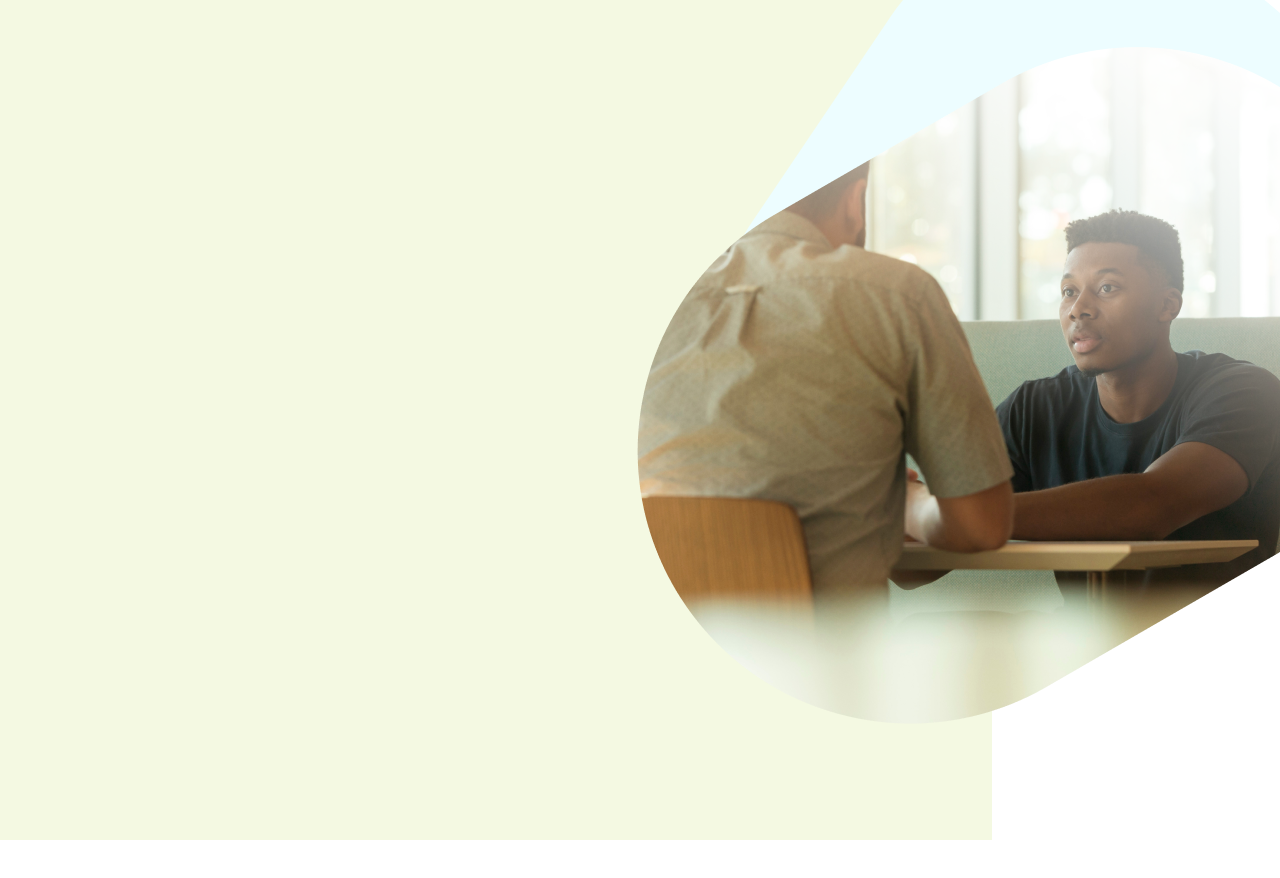
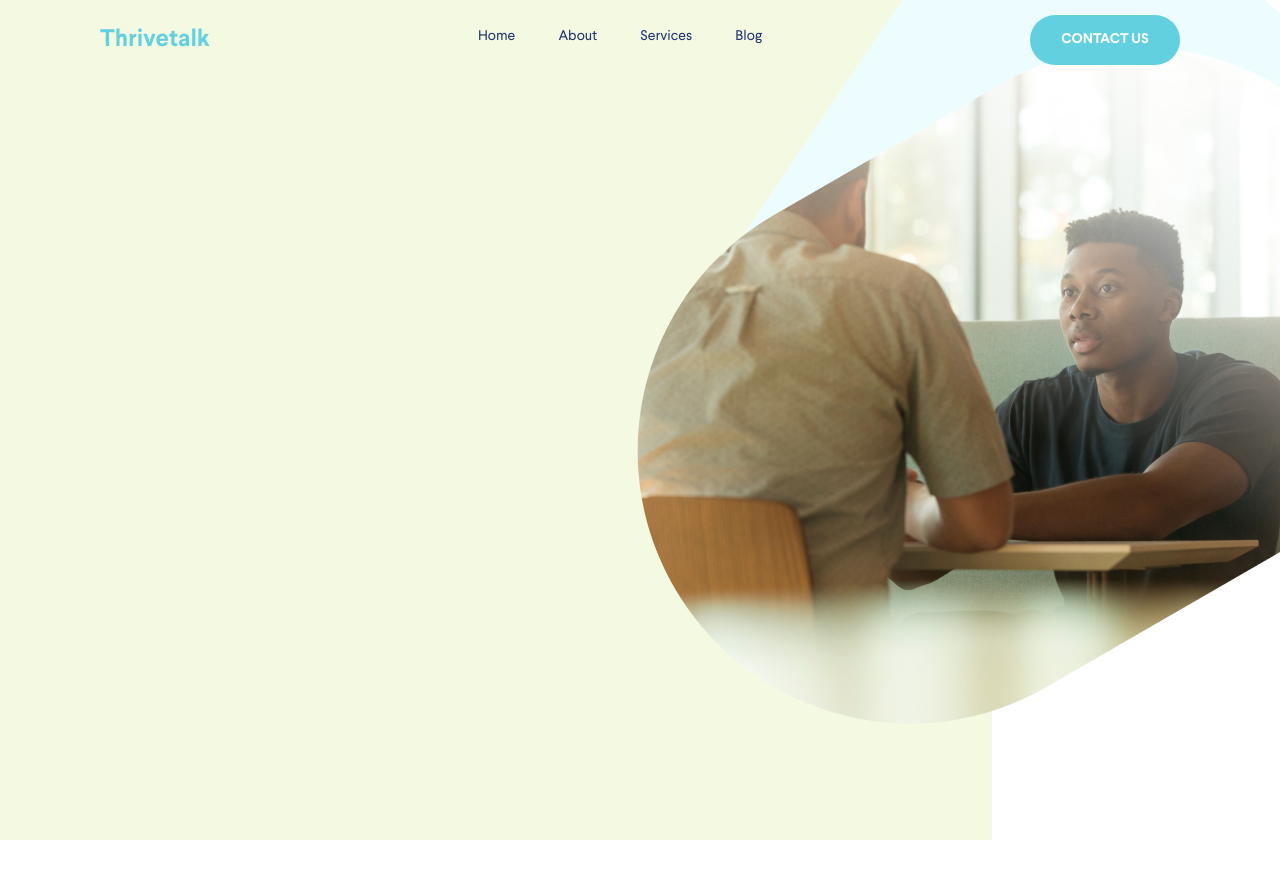
Before and after one commit to superigrooper/Thrivetalk, a website: page src/index.html in a window 1280 px wide. Shown: the top 878 px of the page. Drawn offline with nearby package versions, Linux system fonts and the light colour scheme; files that its build step writes are made by us from their sources.

Commit message:
Header...

```diff
--- a/src/index.html
+++ b/src/index.html
@@ -55,6 +55,21 @@
             <div class="hero__blue-layer"></div>
             <img src="img/hero.png" alt="hero">
         </div>
+        <div class="container">
+            <header class="hero__header">
+                <a href="" class="hero__logo">Thrivetalk</a>
+                <nav class="navigation">
+                    <ul class="navigation__list">
+                        <li class="navigation__item"><a href="" class="navigation__link">Home</a></li>
+                        <li class="navigation__item"><a href="" class="navigation__link">About</a></li>
+                        <li class="navigation__item"><a href="" class="navigation__link">Services</a></li>
+                        <li class="navigation__item"><a href="" class="navigation__link">Blog</a></li>
+                      </ul>
+                </nav>
+                <a href="" class="button">contact us</a>
+            </header>
+        </div>
+
     </section>
 
     <section class="why">
--- a/src/scss/_base.scss
+++ b/src/scss/_base.scss
@@ -0,0 +1,5 @@
+.container {
+    max-width: 1080px;
+    margin: 0 auto;
+    position: relative;
+}
--- a/src/scss/_variables.scss
+++ b/src/scss/_variables.scss
@@ -1,8 +1,10 @@
+$white: #FFFFFF;
 $main-color: #62D0DF;
 $hero-bg-color: #F4F9E2;
 $dark-text: #22356F;
 $light-text: rgba($color: #22356F, $alpha: .5);
 $get-link: #F9B640;
+$light-blue: #EDFDFF;
 
 // services  items bg-color
 $pink: #FFE2DE;
--- /dev/null
+++ b/src/scss/blocks/hero/__header/_hero__header.scss
@@ -0,0 +1,12 @@
+.hero {
+
+    &__header {
+        width: 100%;
+        height: 80px;
+        position: absolute;
+        display: flex;
+        justify-content: space-between;
+        align-items: center;
+        z-index: 6;
+    }
+}
--- /dev/null
+++ b/src/scss/blocks/hero/__logo/_hero__logo.scss
@@ -0,0 +1,8 @@
+.hero {
+
+    &__logo {
+        font-family:  'Larsseit-Bold', sans-serif;
+        color: $main-color;
+        font-size: 24px;
+    }
+}
--- a/src/scss/blocks/_hero.scss
+++ b/src/scss/blocks/hero/_hero.scss
@@ -34,7 +34,7 @@
         width: 700px;
         height: 550px;
         position: absolute;
-        background-color: #EDFDFF;
+        background-color: $light-blue;
         border-radius: 243px / 300px;
         transform: rotate(-56deg);
         top: 0;
--- /dev/null
+++ b/src/scss/blocks/navigation/_navigation.scss
@@ -0,0 +1,25 @@
+.navigation {
+    // min-width: 453px;
+    font-family:  'Larsseit-Regular', sans-serif;
+    font-size: 14px;
+    &__list {
+        width: 300px;
+        display: flex;
+        justify-content: space-between;
+        list-style-type: none;
+    }
+
+    &__item {
+        padding: 0 8px;
+        &:hover {
+            border-bottom: 1px solid $dark-text;
+            font-weight: 600;
+        }
+    }
+    &__link {
+        text-decoration: none;
+        color: $dark-text;
+        padding-bottom: 8px;
+
+    }
+}
--- /dev/null
+++ b/src/scss/blocks/navigation/_navigation_active.scss
@@ -0,0 +1,6 @@
+.navigation {
+    &_active {
+        left: 0;
+        top: 0;
+    }
+}
--- /dev/null
+++ b/src/scss/lib/button/_button.scss
@@ -0,0 +1,14 @@
+.button {
+    display: block;
+    width: 150px;
+    height: 50px;
+    background-color: $main-color;
+    font-family: 'Larsseit-Bold', sans-serif;
+    color: $white;
+    text-transform: uppercase;
+    font-size: 14px;
+    display: flex;
+    justify-content: center;
+    align-items: center;
+    border-radius: 25px;
+}
--- a/src/scss/style.scss
+++ b/src/scss/style.scss
@@ -1,6 +1,10 @@
 @import "reset";
 @import "fonts";
 @import "variables";
+@import "lib/button/button";
 @import "base";
-@import "blocks/hero";
+@import "blocks/hero/hero";
+@import "blocks/hero/__header/hero__header";
+@import "blocks/hero/__logo/hero__logo";
+@import "blocks/navigation/navigation";
 @import "blocks/why";
```
Also changed, not shown: src/scss/blocks/navigation/_navigation-media.scss (added, +28 -0 lines), dist/css/style.min.css, dist/index.html.
